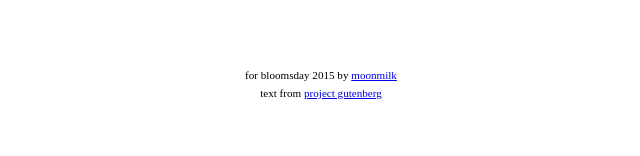
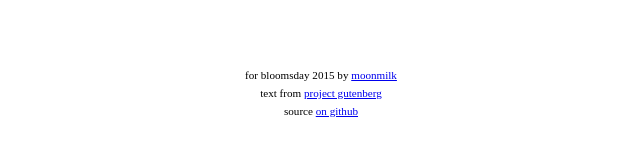
Before and after one commit to moonmilk/bloomsday, a plain HTML site: page index.html in a window 1280 px wide. Shown: the part 158-314 px from the top of the page, 319-959 px from the left. Drawn offline with nearby package versions, Linux system fonts and the light colour scheme.

Commit message:
added link to github

```diff
--- a/index.html
+++ b/index.html
@@ -119,7 +119,8 @@
 		<h1>&nbsp;</h1>
 		<small>
 			for bloomsday 2015 by <a href="#speak">moonmilk</a><br/>
-			text from <a href="http://www.gutenberg.org/ebooks/4300">project gutenberg</a>
+			text from <a href="http://www.gutenberg.org/ebooks/4300">project gutenberg</a><br/>
+			source <a href="https://github.com/moonmilk/bloomsday">on github</a><br/>
 		</small>
 
 	</body>
```
